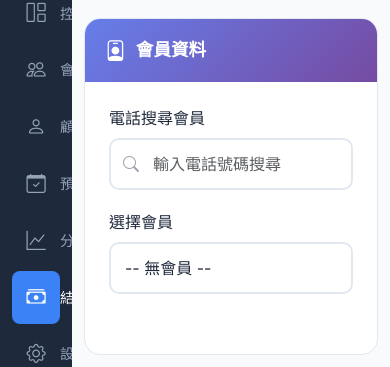
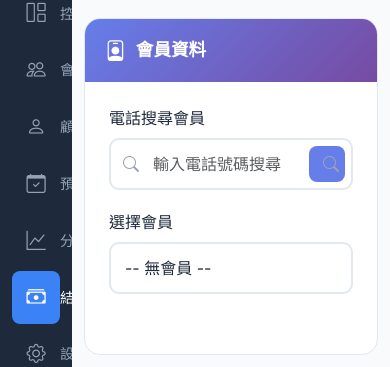
Before and after one commit to singerj295/restaurant-member-system, a Flask app: page /checkout in a window 390 px wide. Shown: the part 102-469 px from the top of the page. Run offline with Flask 3, Linux system fonts and the light colour scheme; a user stored in the database is signed in; data comes from the database, SQL or seed files in the repository; some libraries are stand-ins or nearby versions.

Commit message:
Fix checkout phone search - add search button

```diff
--- a/templates/checkout.html
+++ b/templates/checkout.html
@@ -15,14 +15,20 @@
                     <span>會員資料</span>
                 </div>
                 <div class="checkout-body">
+                    <form method="GET" action="{{ url_for('checkout') }}">
                     <div class="form-group">
                         <label class="form-label">電話搜尋會員</label>
                         <div class="input-with-icon">
                             <i class="bi bi-search"></i>
-                            <input type="text" name="phone" class="form-control" placeholder="輸入電話號碼搜尋">
+                            <input type="text" name="phone" class="form-control" placeholder="輸入電話號碼搜尋" value="{{ search_phone or '' }}">
+                            <button type="submit" class="btn-search">
+                                <i class="bi bi-search"></i>
+                            </button>
                         </div>
                     </div>
+                    </form>
 
+                    <form method="POST">
                     <div class="form-group">
                         <label class="form-label">選擇會員</label>
                         <select name="member_id" class="form-select">
@@ -145,6 +151,33 @@
 
     .input-with-icon .form-control {
         padding-left: 42px;
+        padding-right: 50px;
+    }
+
+    .input-with-icon {
+        position: relative;
+    }
+
+    .btn-search {
+        position: absolute;
+        right: 8px;
+        top: 50%;
+        transform: translateY(-50%);
+        background: #667eea;
+        border: none;
+        border-radius: 8px;
+        color: white;
+        width: 36px;
+        height: 36px;
+        cursor: pointer;
+        transition: background 0.2s;
+        display: flex;
+        align-items: center;
+        justify-content: center;
+    }
+
+    .btn-search:hover {
+        background: #4f46e5;
     }
 
     .amount-display {
```
